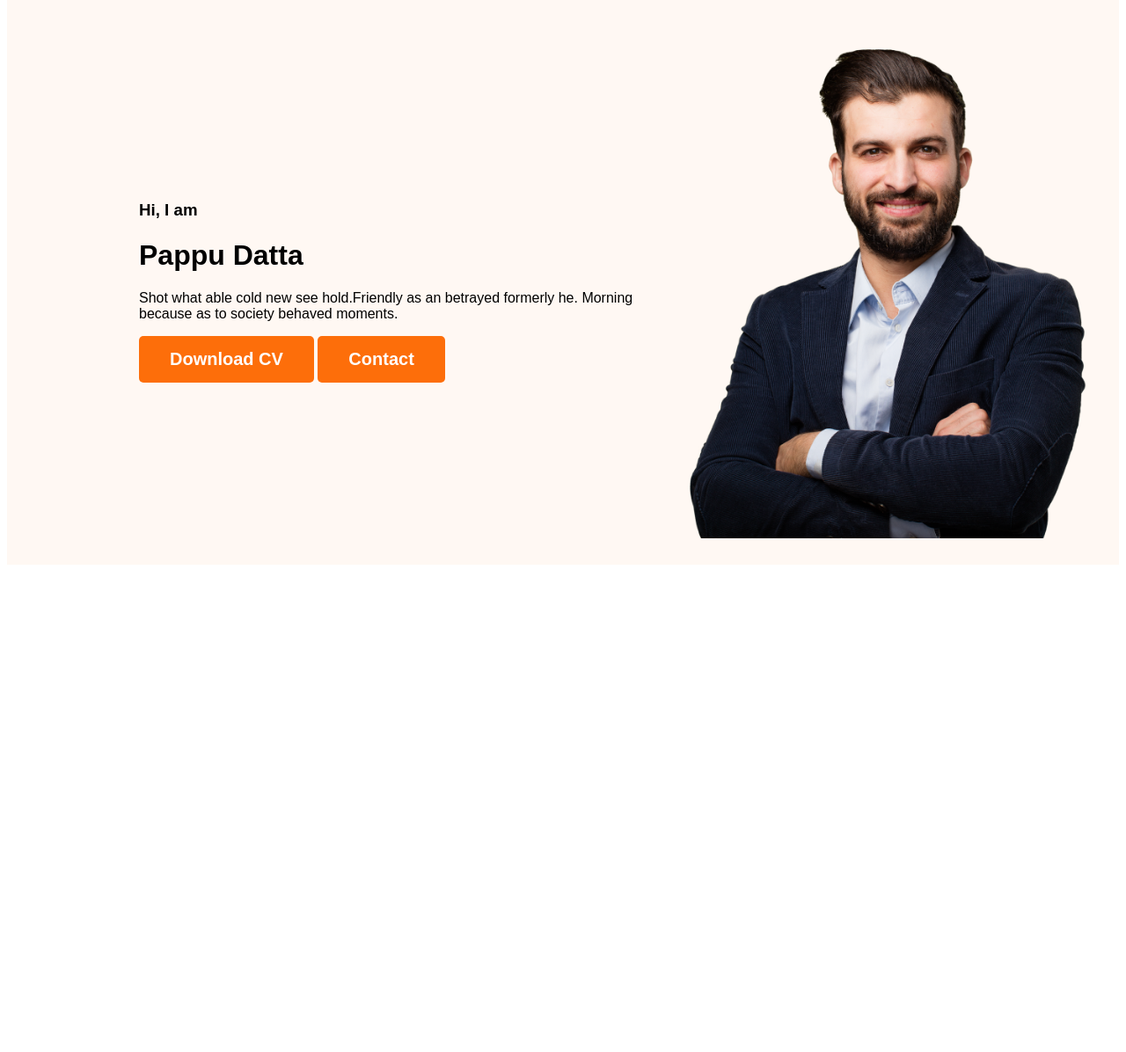
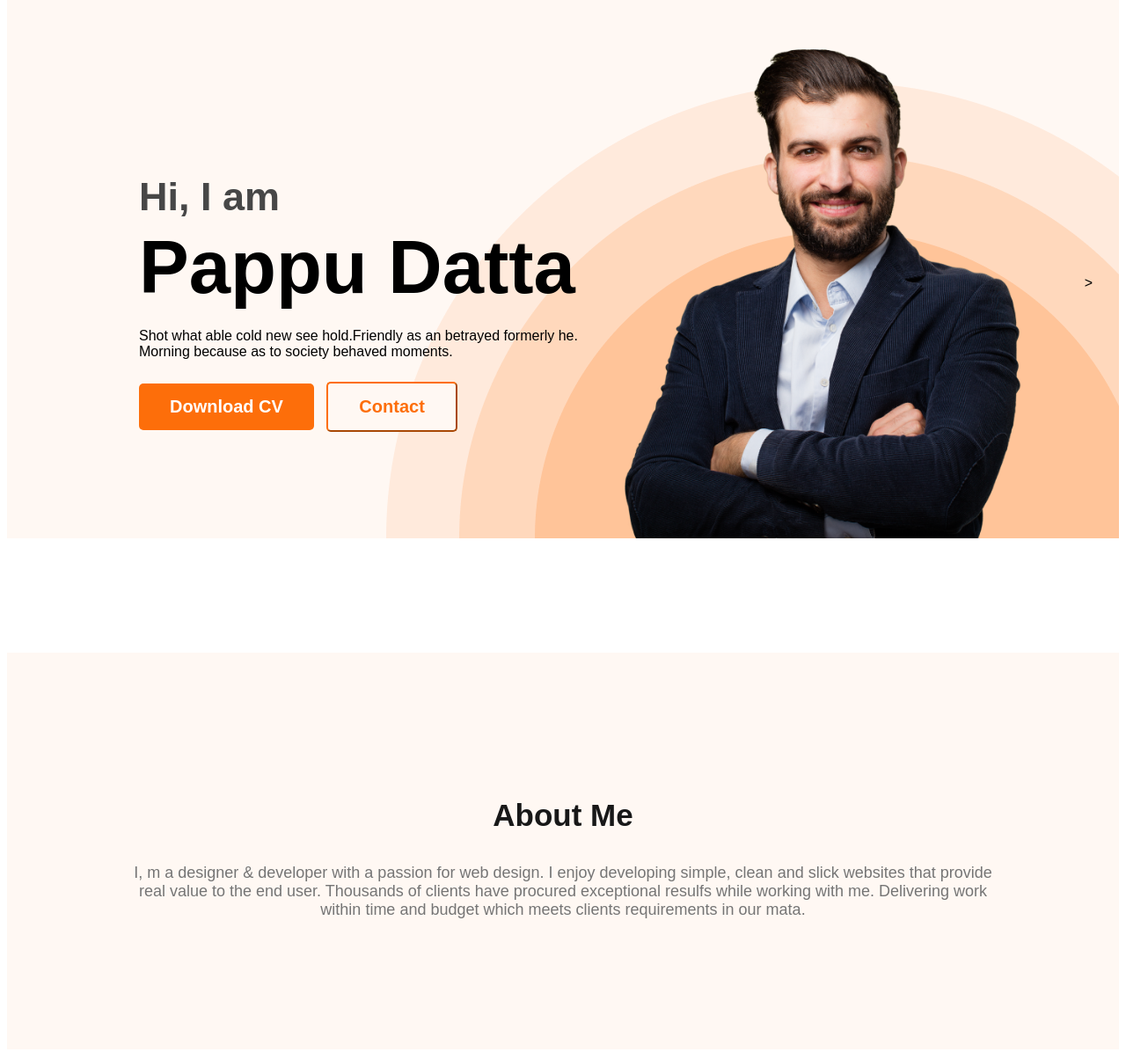
Before and after one commit to pappudatta/pappu-portifolio, a plain HTML site: page index.html in a window 1280 px wide. Shown: the part 147-1343 px from the top of the page at 88% size. Before the commit the page ends 800 px from the top, so only its background shows below. Drawn offline with Linux system fonts and the light colour scheme.

Commit message:
about section update

```diff
--- a/index.html
+++ b/index.html
@@ -13,6 +13,7 @@
 <body>
     <header class="header">
         <nav>
+            <!-- <img class="logo" src="/image/pappu logo.png" alt=""> -->
             <h3 class="nav-title">Pap<span class="text-primary">p</span>u</h3>
             <ul>
                 <li> <a href=""> Portfolio</a></li>
@@ -21,17 +22,25 @@
             </ul>
         </nav>
         <div class="banner">
+
             <div class="banner-content">
                 <h3 class="banner-greeting"> Hi, I am</h3>
                 <h1 class="banner-title">Pappu Datta</h1>
-                <p>Shot what able cold new see hold.Friendly as an betrayed formerly he. Morning because as to society behaved moments.</p>
+                <p class="banner-description">Shot what able cold new see hold.Friendly as an betrayed formerly he. Morning because as to society behaved moments.</p>
                 <button class="btn-primary">Download CV</button>
-                <button class="btn-primary">Contact</button>
+                <button id="contact">Contact</button>
             </div>
-            <img class="profile-picture" src="image/hardy.png" alt="">
+            <img class="profile-picture" class="btn-primary" src="image/hardy.png" alt="">>
         </div>
     </header>
-    <main></main>
+    <main>
+        <section class="about">
+            <h3 class="section-title">About Me</h3>
+            <p class="section-description">
+                I, m a designer & developer with a passion for web design. I enjoy developing simple, clean and slick websites that provide real value to the end user. Thousands of clients have procured exceptional resulfs while working with me. Delivering work within time and budget which meets clients requirements in our mata.
+            </p>
+        </section>
+    </main>
     <footer></footer>
 </body>
 </html>
--- a/styles/style.css
+++ b/styles/style.css
@@ -15,7 +15,29 @@ body{
     font-weight: 700;
     padding: 15px 35px ;
 }
+#contact{
+    margin-left:10px;
+    border-radius: 5px;
+    border-color: #fd6e0a;
+    background-color:#fff8f3;
+    font-size: 20px;
+    font-weight: 700;
+    padding: 15px 35px;
+    color:#fd6e0a;
+}
+.section-title{
+    color:#181818;
+    text-align: center;
+    font-size: 35px;
+    font-weight: 700px;
+}
 /* nav related styles */
+.logo{
+ height: 180px;
+ margin-left: -80px;
+ margin-top:-20px;
+}
+
 
 nav{
     display:flex;
@@ -45,13 +67,48 @@ nav a{
 /* header related styles */
 .header{
     background-color: #fff8f3;
+    background-image: url('../image/header_bg.png');
+    background-repeat: no-repeat;
+    background-position: bottom right;
 }
 /* banner related style */
 .banner{
-    padding: 30px 30px 30px 150px;
+    padding: 30px 30px 0px 150px;
     display: flex;
     align-items: center;
+    justify-content: space-between;
+}
+.banner-content{
+    max-width: 500px;
 }
 .banner .profile-picture{
     width: 500px;
+    padding-right: 55px;
 }
+.banner-greeting{
+    font-size: 45px;
+    color: #474747;
+    margin-bottom: 0;
+}
+.banner-title{
+    font-size: 85px;
+    font-weight: 700;
+    margin-top: 5px;
+    margin-bottom: 20px;
+}
+.banner-description{
+    margin-bottom: 25px;
+}
+/* main section styles */
+
+/* about section styles */
+.about{
+    background-color:#fff8f3;
+    padding: 130px;
+    margin: 130px 0px;
+}
+.section-description{
+    color: #757575;
+    text-align: center;
+    font-size: 18px;
+}
```
Also changed, not shown: image/pappu logo.png (added).
